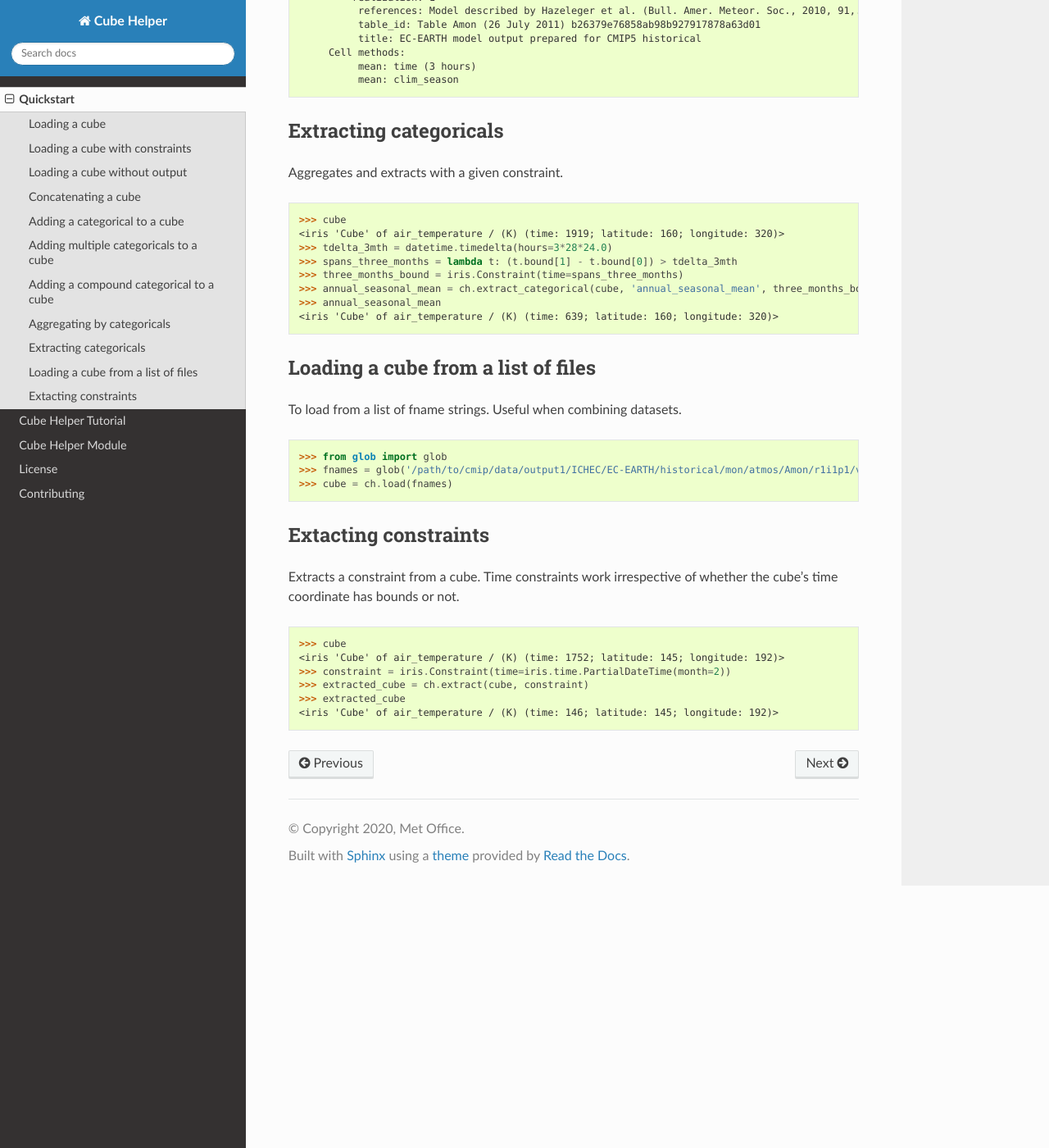
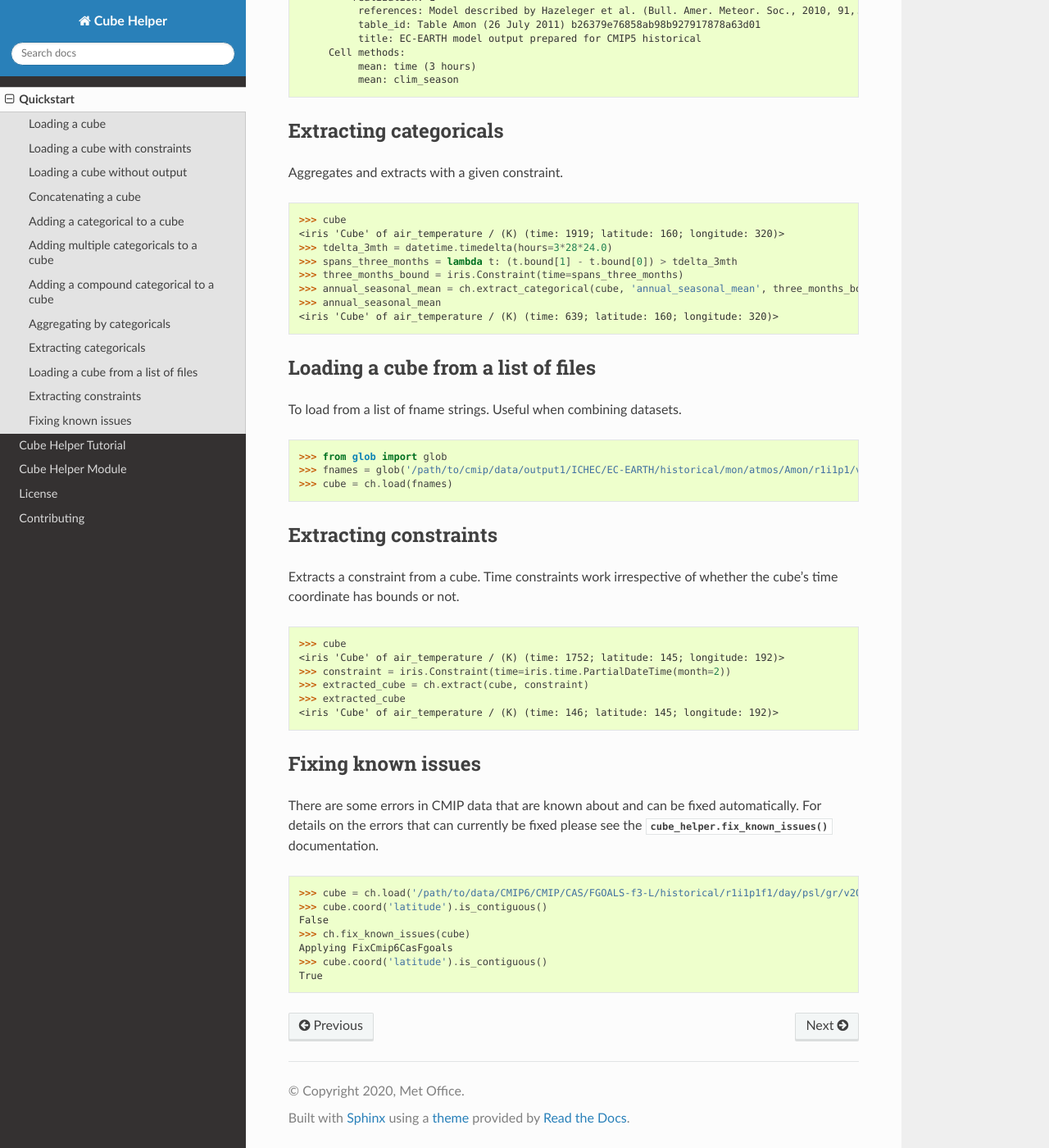
Before and after one commit to MetOffice/cube_helper, a Sphinx documentation site: the page built from docs/source/Quickstart.rst, in a window 1280 px wide and 1400 px high, scrolled down 4971 px. Shown: the whole window at 82% size. Built offline with Sphinx 7.4.7 and the Read the Docs theme 2.0.0, drawn with Linux system fonts in a browser that asks for light colours.

Commit message:
Added new function to the documentation.

```diff
--- a/docs/source/Cube Helper Module.rst
+++ b/docs/source/Cube Helper Module.rst
@@ -7,6 +7,6 @@ cube\_helper module
         concatenate, examine_dim_bounds, equalise_time_units,
         equalise_attributes, equalise_dim_coords, equalise_aux_coords,
         equalise_data_type, equalise_all, remove_attributes, compare_cubes,
-        muffle_logger, reset_logger, extract
+        muffle_logger, reset_logger, extract, fix_known_issues
     :undoc-members:
     :show-inheritance:
--- a/docs/source/Quickstart.rst
+++ b/docs/source/Quickstart.rst
@@ -302,8 +302,8 @@ To load from a list of fname strings. Useful when combining datasets.
    >>> fnames = glob('/path/to/cmip/data/output1/ICHEC/EC-EARTH/historical/mon/atmos/Amon/r1i1p1/v20131231/tas/*.nc')
    >>> cube = ch.load(fnames)
 
-Extacting constraints
-^^^^^^^^^^^^^^^^^^^^^
+Extracting constraints
+^^^^^^^^^^^^^^^^^^^^^^
 Extracts a constraint from a cube. Time constraints work irrespective of whether the cube's time coordinate has bounds or not.
 
 .. code-block:: python
@@ -314,3 +314,18 @@ Extracts a constraint from a cube. Time constraints work irrespective of whether
    >>> extracted_cube = ch.extract(cube, constraint)
    >>> extracted_cube
    <iris 'Cube' of air_temperature / (K) (time: 146; latitude: 145; longitude: 192)>
+
+Fixing known issues
+^^^^^^^^^^^^^^^^^^^
+There are some errors in CMIP data that are known about and can be fixed automatically. For details on the errors
+that can currently be fixed please see the :py:func:`cube_helper.fix_known_issues` documentation.
+
+.. code-block:: python
+
+   >>> cube = ch.load('/path/to/data/CMIP6/CMIP/CAS/FGOALS-f3-L/historical/r1i1p1f1/day/psl/gr/v20191019/')
+   >>> cube.coord('latitude').is_contiguous()
+   False
+   >>> ch.fix_known_issues(cube)
+   Applying FixCmip6CasFgoals
+   >>> cube.coord('latitude').is_contiguous()
+   True
```
Also changed, not shown: 1 other file.
